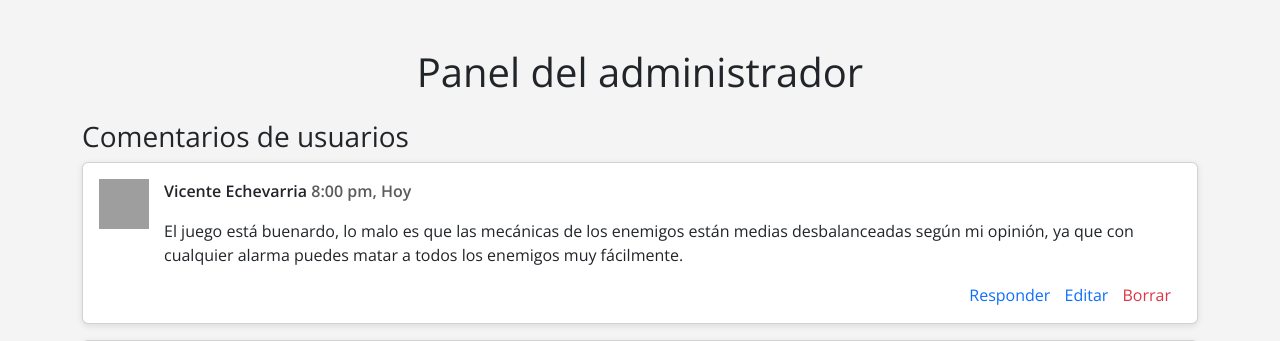
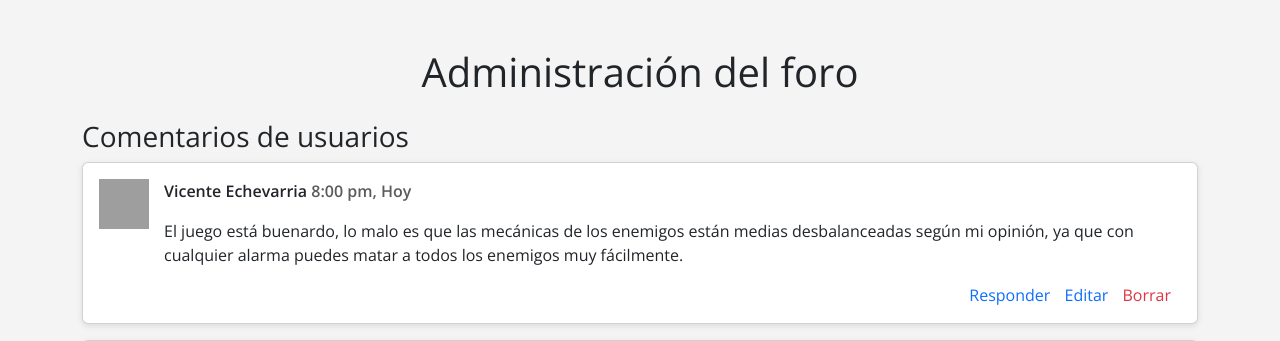
Before and after one commit to cdmp1/TheForestWiki, a Django app: page /g_foro/ in a window 1280 px wide. Shown: the part 56-397 px from the top of the page. Run offline with Django 5.2, Linux system fonts and the light colour scheme; parts of the project's set-up code (start-up, migrations or seed data) failed here and were passed over; grey boxes are pictures that could not be loaded.

Commit message:
Update g_foro.html

```diff
--- a/wikiapp/templates/g_foro.html
+++ b/wikiapp/templates/g_foro.html
@@ -72,7 +72,7 @@
     </div>
   </nav>
 <div class="container mt-5">
-  <h1 class="mb-4 text-center">Panel del administrador</h1>
+  <h1 class="mb-4 text-center">Administración del foro</h1>
   <h3>Comentarios de usuarios</h3>
   <div class="card mb-3">
     <div class="card-body d-flex">
```
